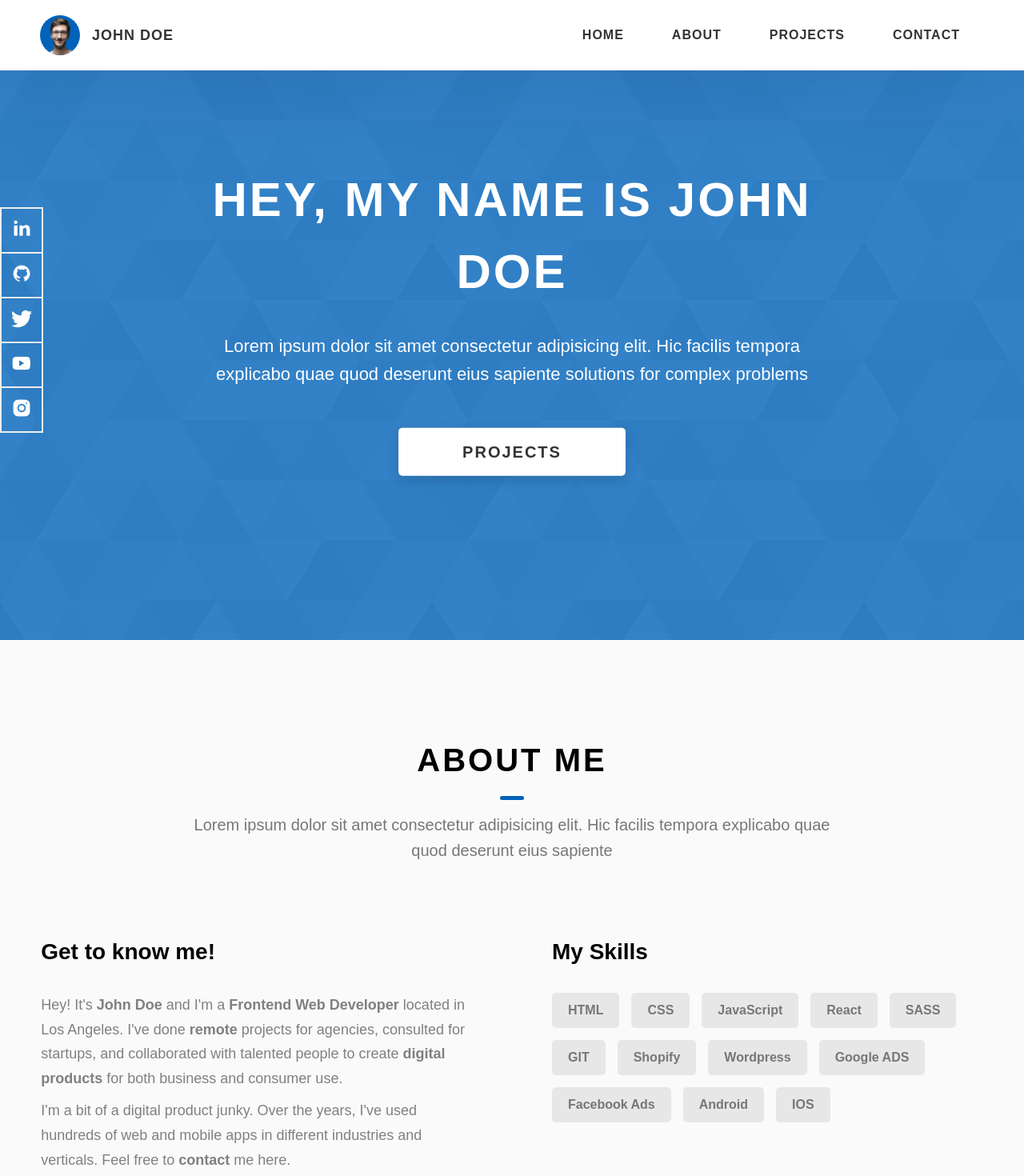
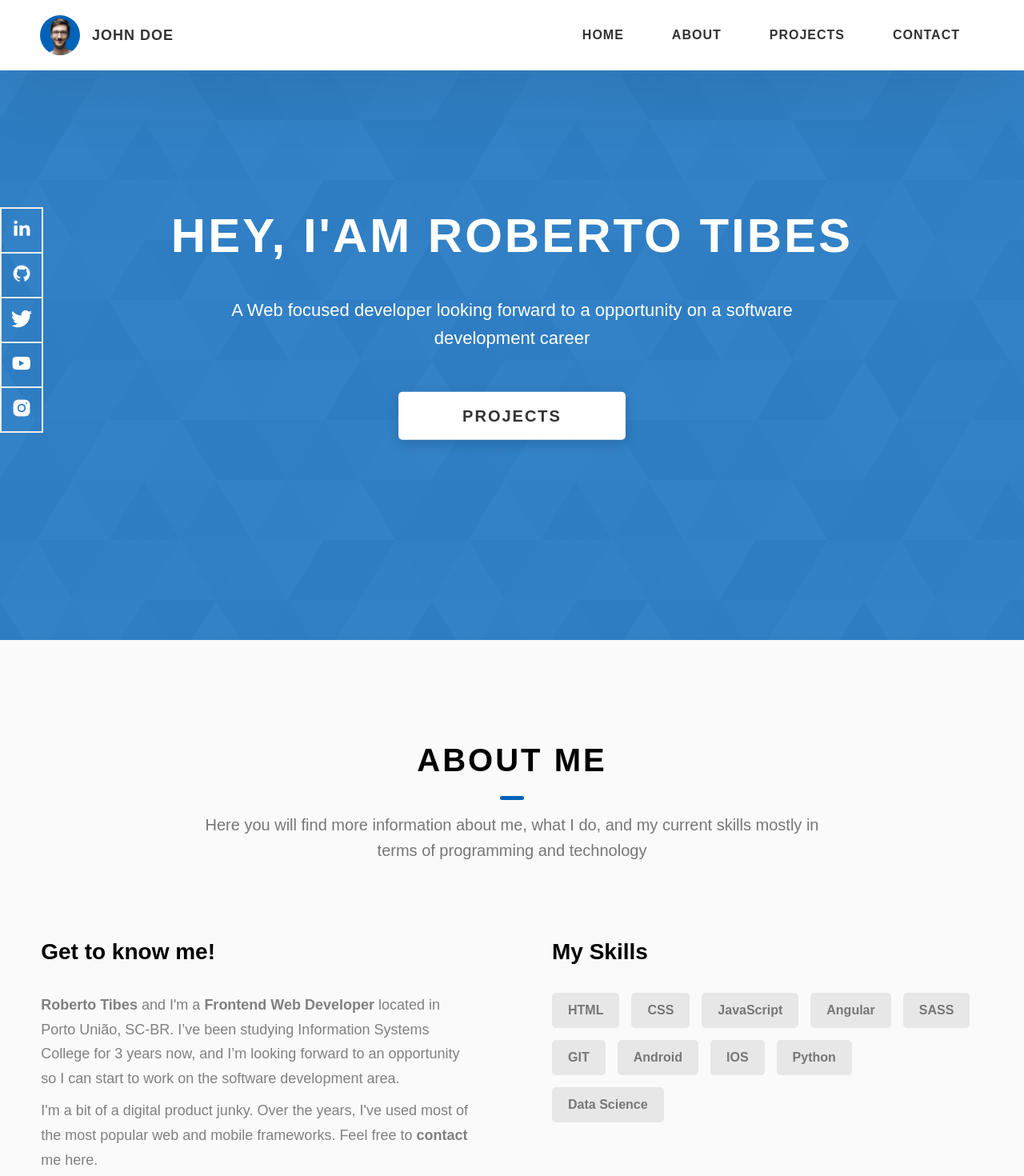
Before and after one commit to Tibes1/Tibes1.github.io, an Angular app: page / in a window 1280 px wide. Shown: the top 1470 px of the page at 80% size. Built offline with nearby package versions, Linux system fonts and the light colour scheme.

Commit message:
hard coded content

```diff
--- a/src/app/app.component.html
+++ b/src/app/app.component.html
@@ -8,4 +8,4 @@
 
 <app-contact id="contact"></app-contact>
 
-<app-footer class="main-footer"></app-footer>
+<app-footer></app-footer>
--- a/src/app/components/about/about.component.html
+++ b/src/app/components/about/about.component.html
@@ -3,8 +3,7 @@
       <h2 class="heading heading-sec heading-sec__mb-med">
         <span class="heading-sec__main">About Me</span>
         <span class="heading-sec__sub">
-          Lorem ipsum dolor sit amet consectetur adipisicing elit. Hic facilis
-          tempora explicabo quae quod deserunt eius sapiente
+          Here you will find more information about me, what I do, and my current skills mostly in terms of programming and technology
         </span>
       </h2>
       <div class="about__content">
@@ -12,20 +11,16 @@
           <h3 class="about__content-title">Get to know me!</h3>
           <div class="about__content-details">
             <p class="about__content-details-para">
-              Hey! It's
-              <strong>John Doe</strong>
-              and I'm a <strong> Frontend Web Developer </strong> located in
-              Los Angeles. I've done
-              <strong> remote </strong>
-              projects for agencies, consulted for startups, and collaborated
-              with talented people to create
-              <strong>digital products </strong>
-              for both business and consumer use.
+              <strong>Roberto Tibes</strong>
+              and I'm a
+              <strong> Frontend Web Developer </strong>
+               located in Porto União, SC-BR. I’ve been studying Information Systems
+               College for 3 years now, and I’m looking forward to an opportunity so
+               I can start to work on the software development area.
             </p>
             <p class="about__content-details-para">
               I'm a bit of a digital product junky. Over the years, I've used
-              hundreds of web and mobile apps in different industries and
-              verticals. Feel free to
+              most of the most popular web and mobile frameworks. Feel free to
               <strong>contact</strong> me here.
             </p>
           </div>
@@ -39,15 +34,13 @@
             <div class="skills__skill">HTML</div>
             <div class="skills__skill">CSS</div>
             <div class="skills__skill">JavaScript</div>
-            <div class="skills__skill">React</div>
+            <div class="skills__skill">Angular</div>
             <div class="skills__skill">SASS</div>
             <div class="skills__skill">GIT</div>
-            <div class="skills__skill">Shopify</div>
-            <div class="skills__skill">Wordpress</div>
-            <div class="skills__skill">Google ADS</div>
-            <div class="skills__skill">Facebook Ads</div>
             <div class="skills__skill">Android</div>
             <div class="skills__skill">IOS</div>
+            <div class="skills__skill">Python</div>
+            <div class="skills__skill">Data Science</div>
           </div>
         </div>
       </div>
--- a/src/app/components/contact/contact.component.html
+++ b/src/app/components/contact/contact.component.html
@@ -4,8 +4,7 @@
       <h2 class="heading heading-sec heading-sec__mb-med">
         <span class="heading-sec__main heading-sec__main--lt">Contact</span>
         <span class="heading-sec__sub heading-sec__sub--lt">
-          Lorem ipsum dolor sit amet consectetur adipisicing elit. Hic facilis
-          tempora explicabo quae quod deserunt eius sapiente
+          Feel free to Contact me by submitting the form below and I will get back to you as soon as possible
         </span>
       </h2>
       <div class="contact__form-container">
--- a/src/app/components/footer/footer.component.html
+++ b/src/app/components/footer/footer.component.html
@@ -45,20 +45,22 @@
           </div>
         </div>
         <div class="main-footer__row main-footer__row-2">
-          <h4 class="heading heading-sm text-lt">John Doe</h4>
+          <h4 class="heading heading-sm text-lt">Roberto Tibes</h4>
           <p class="main-footer__short-desc">
-            Lorem ipsum dolor sit amet consectetur adipisicing elit facilis
-            tempora explicabo quae quod deserunt
+            A Web focused developer looking forward to a
+          opportunity on a software development career
           </p>
         </div>
       </div>
 
-      <!-- If you give me some credit or shoutout here by linking to my website, then it will be a big thing for me and will help me a lot :) -->
       <div class="main-footer__lower">
-        &copy; Copyright 2021. Made by
+        &copy; Copyright 2021. Base structure made by
         <a rel="noreferrer" target="_blank" href="https://rammaheshwari.com"
-          >Ram Maheshwari</a
-        >
+          >Ram Maheshwari
+        </a><br>
+          &copy; Copyright 2023. transfigured to angular by
+        <a target="_blank" href="https://github.com/Tibes1">Tibes
+        </a>
       </div>
     </div>
   </footer>
--- a/src/app/components/header/header.component.html
+++ b/src/app/components/header/header.component.html
@@ -47,7 +47,7 @@
       <div class="header__sm-menu-content">
         <ul class="header__sm-menu-links">
           <li class="header__sm-menu-link" (click)="toggleDiv()">
-            <a href="./index.html"> Home </a>
+            <a href="/"> Home </a>
           </li>
 
           <li class="header__sm-menu-link" (click)="toggleDiv()">
--- a/src/app/components/home-hero/home-hero.component.html
+++ b/src/app/components/home-hero/home-hero.component.html
@@ -1,11 +1,10 @@
 <section class="home-hero">
     <div class="home-hero__content">
-      <h1 class="heading-primary">Hey, My name is John Doe</h1>
+      <h1 class="heading-primary">Hey, I'am Roberto Tibes</h1>
       <div class="home-hero__info">
         <p class="text-primary">
-          Lorem ipsum dolor sit amet consectetur adipisicing elit. Hic facilis
-          tempora explicabo quae quod deserunt eius sapiente solutions for
-          complex problems
+          A Web focused developer looking forward to a
+          opportunity on a software development career
         </p>
       </div>
       <div class="home-hero__cta">
--- a/src/app/components/projects/projects.component.html
+++ b/src/app/components/projects/projects.component.html
@@ -4,8 +4,9 @@
       <h2 class="heading heading-sec heading-sec__mb-bg">
         <span class="heading-sec__main">Projects</span>
         <span class="heading-sec__sub">
-          Lorem ipsum dolor sit amet consectetur adipisicing elit. Hic facilis
-          tempora explicabo quae quod deserunt eius sapiente
+          Here you will find some of the personal and clients
+          projects that I created with each project containing
+          its own case study
         </span>
       </h2>
 
```
